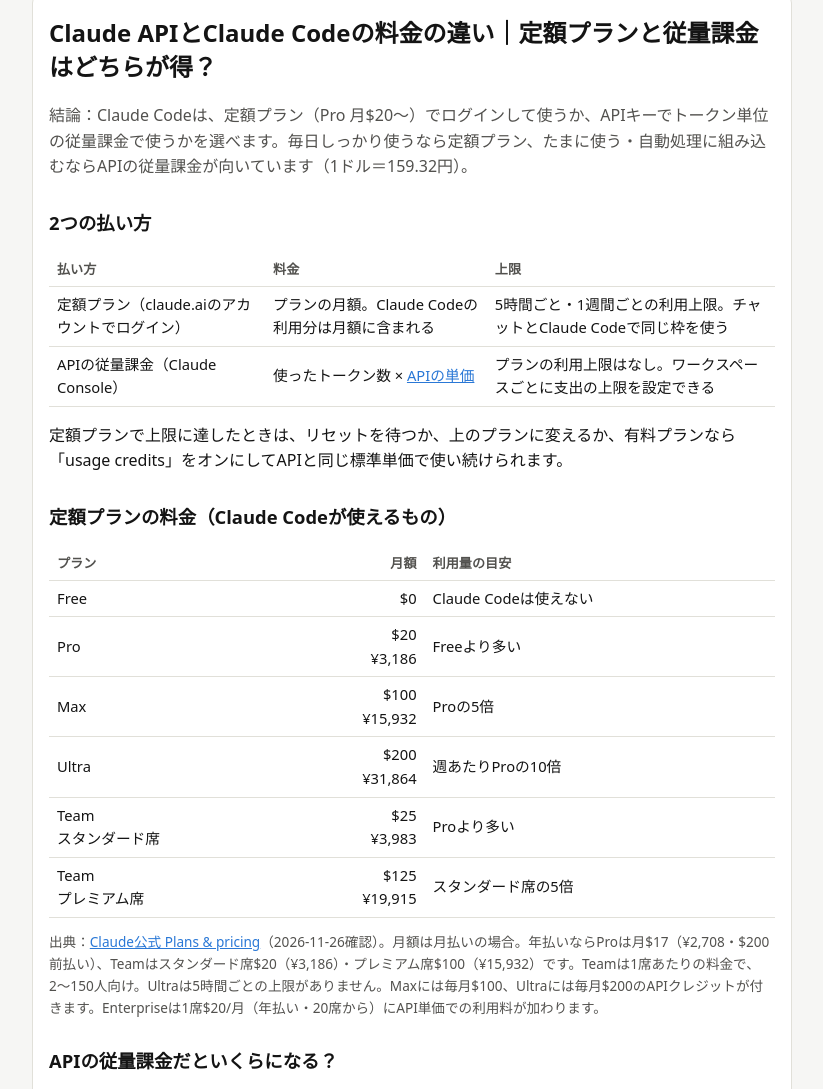
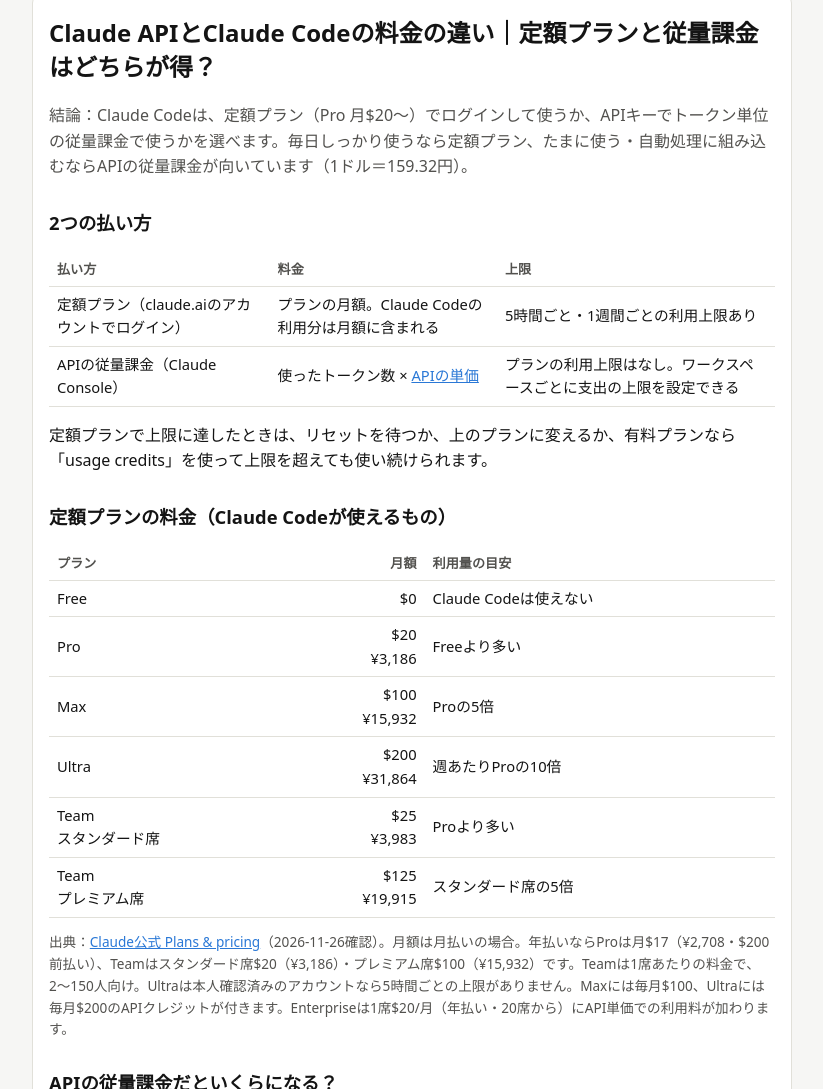
Before and after one commit to Kaito-0407/aidev, a website: page guide/claude-code-pricing.html in a window 1280 px wide. Shown: the part 78-1167 px from the top of the page, without its empty margins (228-1051 px from the left). Drawn offline with Linux system fonts and the light colour scheme.

Commit message:
ガイド修正：公式ページに書かれていない表現を削除（usage creditsの単価・チャットと共通の枠など）
Co-Authored-By: Claude Opus 5.5 <noreply@anthropic.com>
Claude-Session: https://claude.ai/code/session_014yWMxQojDZt4aPu8rR6qmm

```diff
--- a/guide/claude-code-pricing.html
+++ b/guide/claude-code-pricing.html
@@ -19,10 +19,10 @@
 <div class="table-wrap"><table>
 <thead><tr><th>払い方</th><th>料金</th><th>上限</th></tr></thead>
 <tbody>
-<tr><td>定額プラン（claude.aiのアカウントでログイン）</td><td>プランの月額。Claude Codeの利用分は月額に含まれる</td><td>5時間ごと・1週間ごとの利用上限。チャットとClaude Codeで同じ枠を使う</td></tr>
+<tr><td>定額プラン（claude.aiのアカウントでログイン）</td><td>プランの月額。Claude Codeの利用分は月額に含まれる</td><td>5時間ごと・1週間ごとの利用上限あり</td></tr>
 <tr><td>APIの従量課金（Claude Console）</td><td>使ったトークン数 × <a href="claude-api-pricing">APIの単価</a></td><td>プランの利用上限はなし。ワークスペースごとに支出の上限を設定できる</td></tr>
 </tbody></table></div>
-<p>定額プランで上限に達したときは、リセットを待つか、上のプランに変えるか、有料プランなら「usage credits」をオンにしてAPIと同じ標準単価で使い続けられます。</p>
+<p>定額プランで上限に達したときは、リセットを待つか、上のプランに変えるか、有料プランなら「usage credits」を使って上限を超えても使い続けられます。</p>
 
 <h2>定額プランの料金（Claude Codeが使えるもの）</h2>
 <div class="table-wrap"><table>
@@ -35,7 +35,7 @@
 <tr><td>Team<br>スタンダード席</td><td class="num">$25<br>¥3,983</td><td>Proより多い</td></tr>
 <tr><td>Team<br>プレミアム席</td><td class="num">$125<br>¥19,915</td><td>スタンダード席の5倍</td></tr>
 </tbody></table></div>
-<p class="note">出典：<a href="https://claude.com/pricing" rel="noopener" target="_blank">Claude公式 Plans &amp; pricing</a>（2026-11-26確認）。月額は月払いの場合。年払いならProは月$17（¥2,708・$200前払い）、Teamはスタンダード席$20（¥3,186）・プレミアム席$100（¥15,932）です。Teamは1席あたりの料金で、2〜150人向け。Ultraは5時間ごとの上限がありません。Maxには毎月$100、Ultraには毎月$200のAPIクレジットが付きます。Enterpriseは1席$20/月（年払い・20席から）にAPI単価での利用料が加わります。</p>
+<p class="note">出典：<a href="https://claude.com/pricing" rel="noopener" target="_blank">Claude公式 Plans &amp; pricing</a>（2026-11-26確認）。月額は月払いの場合。年払いならProは月$17（¥2,708・$200前払い）、Teamはスタンダード席$20（¥3,186）・プレミアム席$100（¥15,932）です。Teamは1席あたりの料金で、2〜150人向け。Ultraは本人確認済みのアカウントなら5時間ごとの上限がありません。Maxには毎月$100、Ultraには毎月$200のAPIクレジットが付きます。Enterpriseは1席$20/月（年払い・20席から）にAPI単価での利用料が加わります。</p>
 
 <h2>APIの従量課金だといくらになる？</h2>
 <p>公式ドキュメントによると、企業での利用の平均は<strong>1人1日あたり約$13（約¥2,071）、1か月あたり$150〜250（約¥23,898〜¥39,830）</strong>で、90%の利用者は1日$30（約¥4,780）未満に収まっています。</p>
@@ -55,7 +55,7 @@
 <li><strong>CIや自動処理に組み込む</strong>：APIキーでの従量課金にし、Claude Consoleのワークスペースで支出の上限を設定します。</li>
 <li><strong>チーム</strong>：Teamプランは1席ごとの利用枠、Claude Console（API）はトークン単位でまとめて請求されます。</li>
 </ul>
-<p>なお、Claude Codeの <code>/usage</code> で表示される金額は、定額プランの利用者にとっては請求額ではありません（トークン数から定価で計算した目安です）。</p>
+<p>なお、Claude Codeの <code>/usage</code> で表示される金額は、Pro・Max・Ultraの利用者にとっては請求額ではありません（トークン数から定価で計算した目安です）。</p>
 
 <a class="cta" href="../">自分の使い方でAPIの月額を計算する（無料）</a>
 <p class="note">料金やプランの内容は変わることがあります。契約前に公式の料金ページでご確認ください。</p>
```
